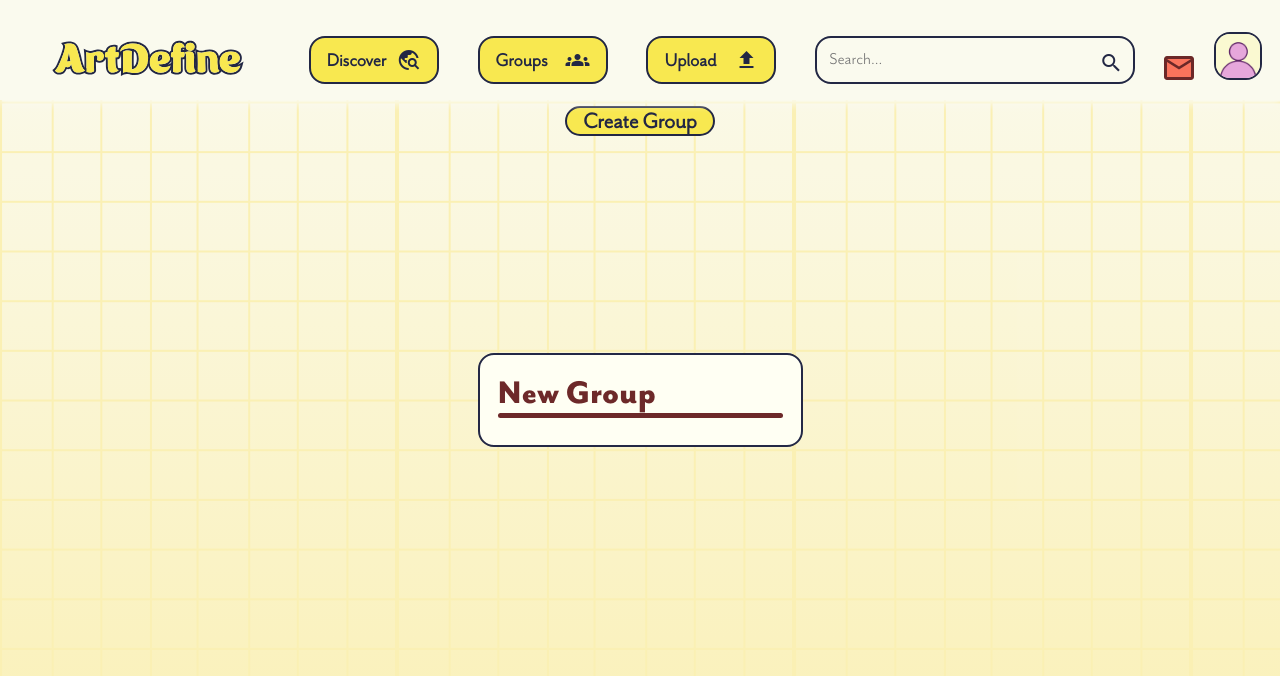
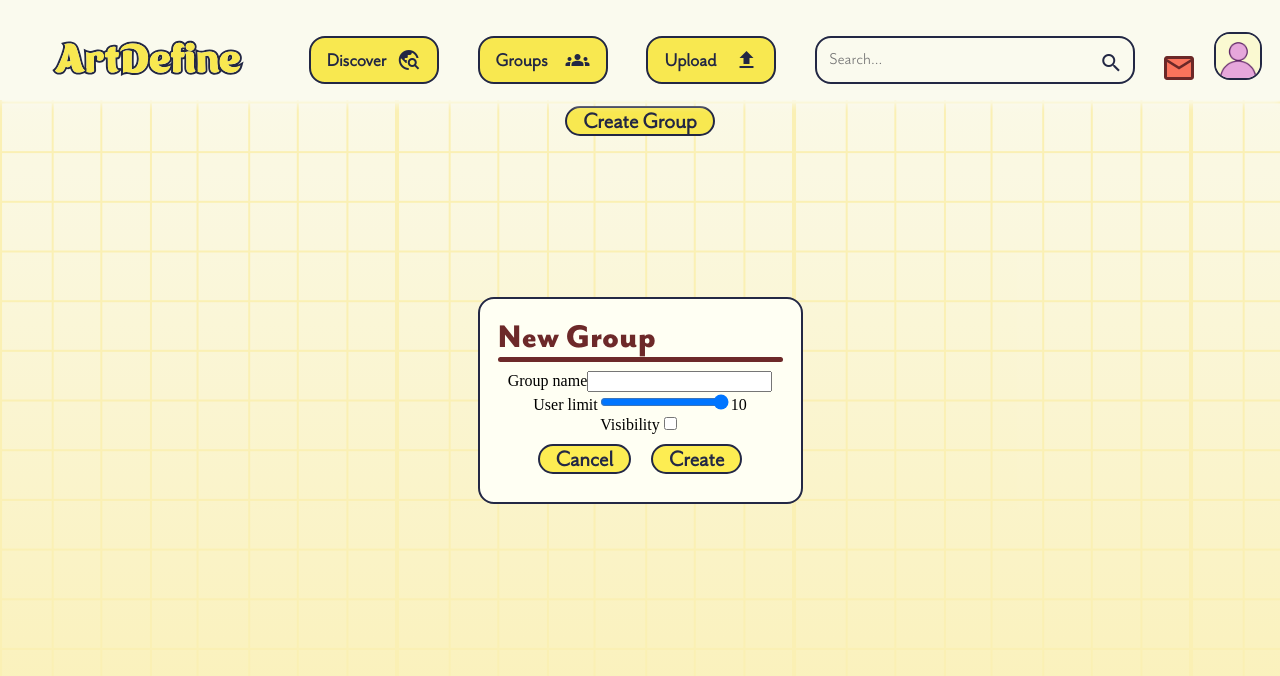
Before and after one commit to Thomas-More-ArtDefine/ArtDefine-front, a React (Create React App) app in the folder artdefine/: page /groups in a window 1280 px wide. Both pictures are taken after a click on the button "Create Group". Shown: the top 676 px of the page. Built offline with nearby package versions, Linux system fonts and the light colour scheme; no server answers.

Commit message:
added: form setup

```diff
--- a/artdefine/package.json
+++ b/artdefine/package.json
@@ -7,9 +7,9 @@
     "@testing-library/react": "^13.4.0",
     "@testing-library/user-event": "^13.5.0",
     "@types/jest": "^27.5.2",
-    "@types/node": "^16.18.86",
-    "@types/react": "^18.2.61",
-    "@types/react-dom": "^18.2.19",
+    "@types/node": "^16.18.96",
+    "@types/react": "^18.2.75",
+    "@types/react-dom": "^18.2.24",
     "axios": "^1.6.7",
     "react": "^18.2.0",
     "react-dom": "^18.2.0",
--- a/artdefine/src/components/Create-group-modal.tsx
+++ b/artdefine/src/components/Create-group-modal.tsx
@@ -1,10 +1,33 @@
+import { useState } from 'react';
 import { Link } from 'react-router-dom';
+
+export enum groupVisibility {
+    PRIVATE = "private",
+    PUBLIC = "public"
+  }
 
 export default function CreateGroupModal({
     closeModal,
   }: {
     closeModal: React.Dispatch<React.SetStateAction<boolean>>;
   }) {
+    const [groupname, setGroupname] = useState("");
+    const [userLimit, setUserLimit] = useState("10");
+    const [visibility, setVisibility] = useState(false); // false = private, true = public
+    const [maxUserLimit, setMaxUserLimit] = useState(10);
+
+
+    const handleCreateClick =() => {
+        const value = {
+            group_name: {groupname},
+            group_userlimit: {userLimit},
+            group_visibility: {visibility}
+        };
+        console.log("save group");
+        console.log(value);
+        closeModal(false);
+    };
+
     return(
         <div className='createGroupModal'>
             <div
@@ -19,7 +42,27 @@ export default function CreateGroupModal({
                         <h3>New Group</h3>
                         <div className="divider"></div>
                     </div>
-
+                    <form>
+                        <div className='groupname'>
+                            <label htmlFor="groupname">Group name</label>
+                            <input id='groupname' name="groupname"  value={groupname} onChange={(e) => setGroupname(e.target.value)} type="text" />
+                        </div>
+                        <div className='userlimit'>
+                            <label htmlFor="userlimit">User limit</label>
+                            <input type="range" name="userlimit" min="1" max={maxUserLimit} value={userLimit} onChange={(e) => setUserLimit(e.target.value)} id="userlimit"></input>
+                            <span>{userLimit}</span>
+                        </div>
+                        <div className='visbility'>
+                            <label htmlFor="visibility">Visibility</label>
+                            <input id='visibility' name="visibility" type="checkbox" checked={visibility} onChange={(e) => setVisibility(e.target.checked)} />
+                        </div>
+                        <div className='buttons'>
+                            <button onClick={() => {
+                            closeModal(false);
+                            }}>Cancel</button>
+                            <button onClick={handleCreateClick}>Create</button>
+                        </div>
+                    </form>
                 </div>
             </div>
 
```
Also changed, not shown: 1 other file (tests, documents, lock files or other folders).
